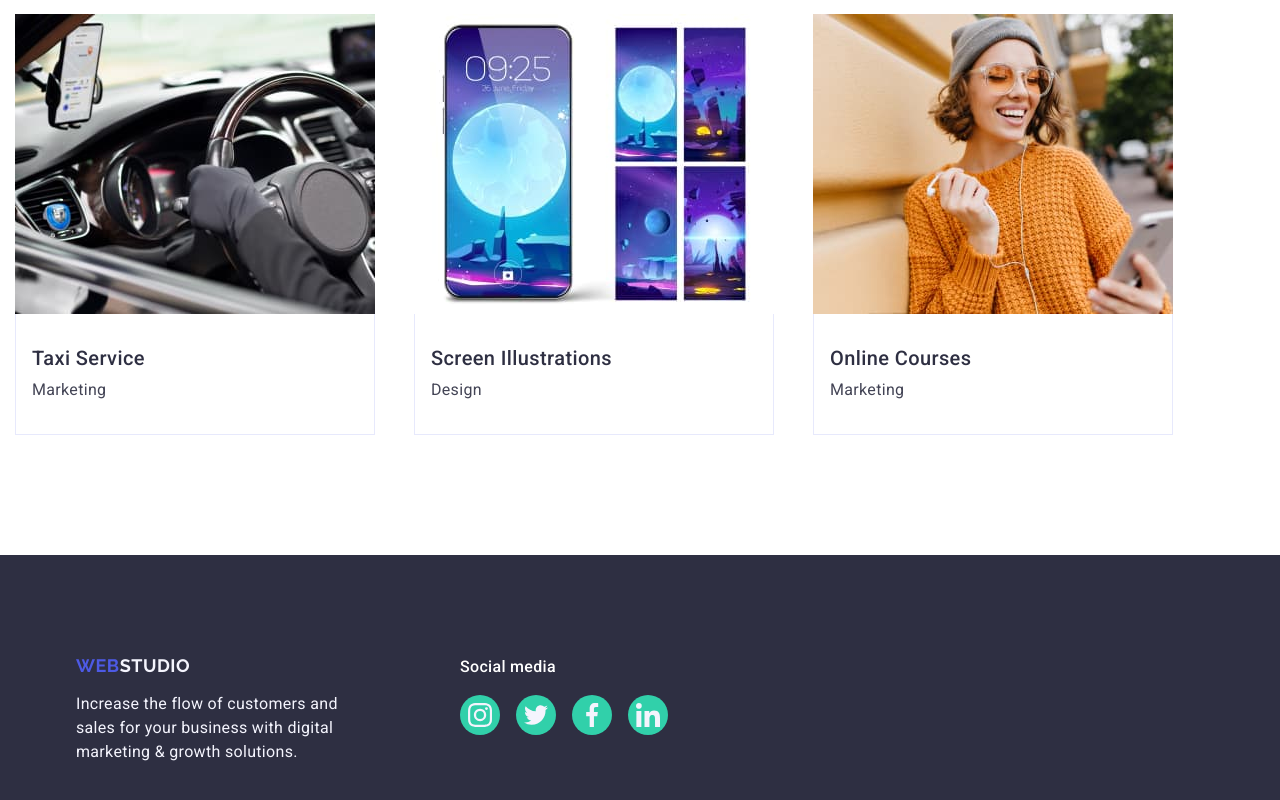
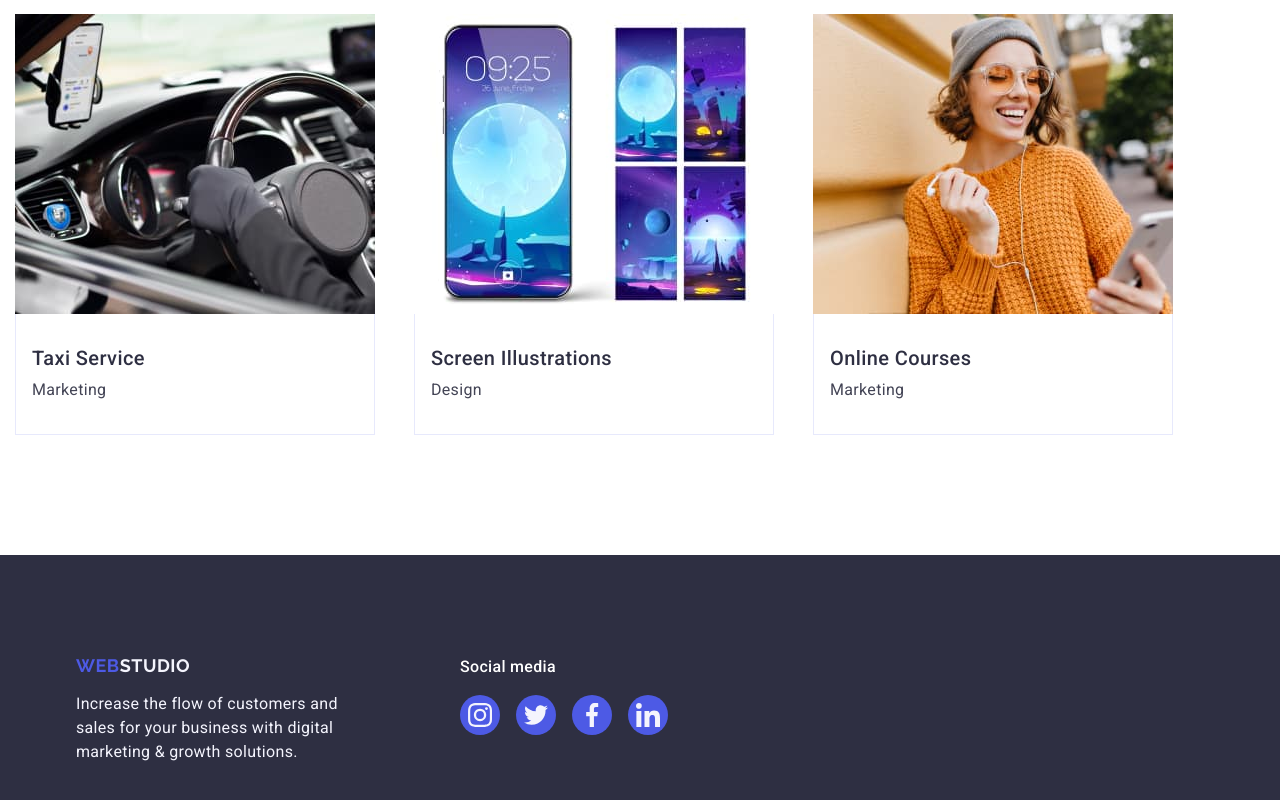
Before and after one commit to OLHA55/goit-markup-hw-04, a plain HTML site: page index.html in a window 1280 px wide. Shown: the part 2606-3406 px from the top of the page. Drawn offline with nearby package versions, Linux system fonts and the light colour scheme.

Commit message:
stykesnew57

```diff
--- a/css/style.css
+++ b/css/style.css
@@ -529,7 +529,7 @@ button.hero-button {
   fill: #f4f4fd;
 }
 .social-icon-link:hover,
-.social-icon-link {
+.social-icon-link:focus {
   background-color: #31d0aa;
 }
 .footer-icon-text {
```
